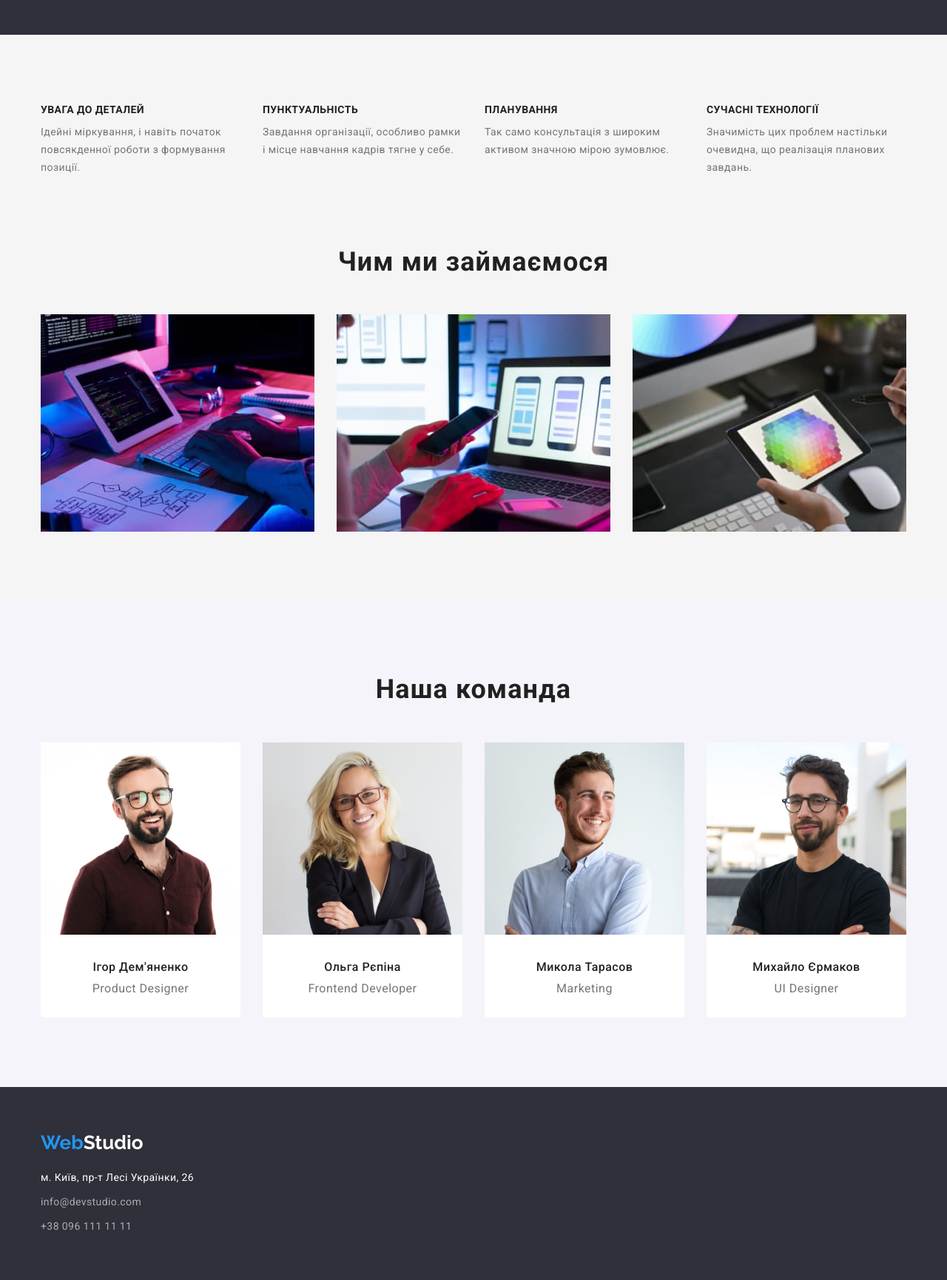
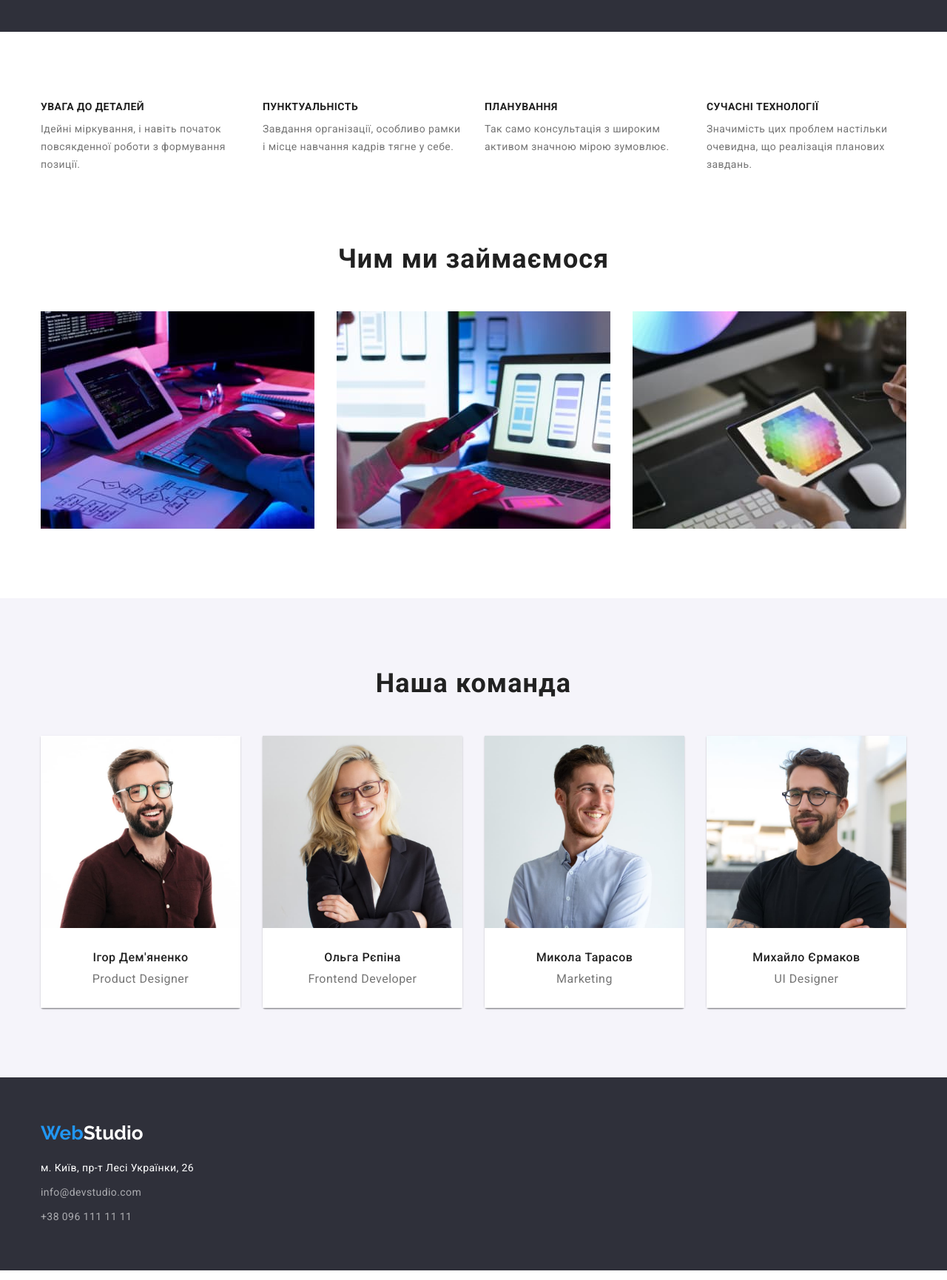
Before and after one commit to sereda6363/goit-markup-hw-03, a plain HTML site: page index.html in a window 1280 px wide. Shown: the part 640-2371 px from the top of the page at 74% size. Drawn offline with nearby package versions, Linux system fonts and the light colour scheme.

Commit message:
made changes

```diff
--- a/css/styles.css
+++ b/css/styles.css
@@ -44,8 +44,15 @@ ol {
   list-style: none;
 }
 
+img {
+  max-width: 100%;
+  height: auto;
+  display: block;
+}
+
 body {
   font-family: "Roboto", sans-serif;
+  background-color: var(--bg-color);
 }
 
 .list,
@@ -66,12 +73,12 @@ body {
 
 .header {
   background-color: var(--bg-color);
+  border-bottom: 1px solid #ececec;
 }
 
 .header-nav {
   display: flex;
   align-items: center;
-  border-bottom: 1px solid #ececec;
 }
 
 .header-logo {
@@ -168,6 +175,7 @@ body {
 .hero {
   background-color: var(--hero-bg-color);
   text-align: center;
+  padding: 200px 0px 200px 0px;
 }
 
 .hero-title {
@@ -179,7 +187,6 @@ body {
   text-transform: uppercase;
   color: var(--hero-title-color);
   padding-bottom: 30px;
-  padding-top: 200px;
 }
 
 .hero-btn {
@@ -190,15 +197,16 @@ body {
   letter-spacing: 0.06em;
   color: var(--btn-white-color);
   background: var(--aсcent-color);
+  border: transparent;
+  box-shadow: 0px 4px 4px rgba(0, 0, 0, 0.15);
   border-radius: 4px;
   padding: 10px 32px;
   margin: 0px auto;
   display: inline-block;
-  margin-bottom: 200px;
 }
 
 .excellence {
-  background-color: #f5f5f5;
+  padding: 94px 0px 94px 0px;
 }
 
 .visually-hidden {
@@ -217,12 +225,10 @@ body {
 .hero-item {
   display: flex;
   align-items: flex-start;
-  padding-top: 94px;
-  padding-bottom: 94px;
 }
 
-.hero-item-list {
-  margin-right: 30px;
+.hero-item .hero-item-list + .hero-item-list {
+  margin-left: 30px;
 }
 
 .hero-text-title {
@@ -244,9 +250,11 @@ body {
 }
 
 /* -----------------Work examples -----------*/
+
 .hero-example {
-  background-color: #f5f5f5;
+  padding-bottom: 94px;
 }
+
 .hero-example-title {
   font-weight: 700;
   font-size: 36px;
@@ -254,16 +262,16 @@ body {
   text-align: center;
   letter-spacing: 0.03em;
   color: var(--title-text-color);
-  margin-bottom: 50px;
+  padding-bottom: 50px;
 }
 
-.hero-example-item {
-  margin-right: 30px;
-  padding-bottom: 94px;
+.hero-example-list .hero-example-item + .hero-example-item {
+  margin-left: 30px;
 }
 
 .hero-team {
   background: var(--hero-team-bg-color);
+  padding: 94px 0px 94px 0px;
 }
 
 .hero-team-title {
@@ -273,18 +281,22 @@ body {
   text-align: center;
   letter-spacing: 0.03em;
   color: var(--title-text-color);
-  margin-bottom: 50px;
-  padding-top: 94px;
+  padding-bottom: 50px;
 }
 
-.hero-team-list {
-  padding-bottom: 94px;
+.hero-team-list .hero-team-item + .hero-team-item {
+  margin-left: 30px;
 }
 
 .hero-team-item {
-  background-color: var(--bg-color);
+  box-shadow: 0px 1px 3px rgba(0, 0, 0, 0.12), 0px 1px 1px rgba(0, 0, 0, 0.14),
+    0px 2px 1px rgba(0, 0, 0, 0.2);
   border-radius: 0px 0px 4px 4px;
-  margin-right: 30px;
+}
+
+.hero-team-div {
+  padding: 30px 0px 30px 0px;
+  background: var(--btn-white-color);
 }
 
 .hero-team-person {
@@ -294,8 +306,7 @@ body {
   text-align: center;
   letter-spacing: 0.03em;
   color: var(--title-text-color);
-  padding-top: 30px;
-  padding-bottom: 10px;
+  margin-bottom: 10px;
 }
 
 .hero-team-text {
@@ -304,13 +315,13 @@ body {
   text-align: center;
   letter-spacing: 0.03em;
   color: var(--paragraph-text-color);
-  padding-bottom: 30px;
 }
 
 /* ----------------FOOTER--------------- */
 
 .footer {
   background: var(--footer-bg-color);
+  padding: 60px 0px 60px 0px;
 }
 
 .footer-logo {
@@ -319,9 +330,8 @@ body {
   font-weight: 700;
   font-size: 26px;
   line-height: 1.19;
-  margin-top: 60px;
-  padding-bottom: 20px;
   display: inline-flex;
+  margin-bottom: 20px;
 }
 
 .footer-contacts {
@@ -350,11 +360,11 @@ body {
 .contacts-margin-zero {
   margin: 0px;
 }
-.footer-contacts-list {
-  padding-bottom: 60px;
-}
 
 /* ----------------PORTFOLIO--------------- */
+.portfolio {
+  padding: 94px 0px 94px 0px;
+}
 
 .filter-btn {
   font-family: inherit;
@@ -374,8 +384,7 @@ body {
 .filter-list-btm {
   display: flex;
   justify-content: center;
-  padding-top: 94px;
-  padding-bottom: 50px;
+  margin-bottom: 50px;
 }
 
 .filter-list-btm .filter-item + .filter-item {
@@ -399,25 +408,19 @@ body {
   line-height: 2;
   letter-spacing: 0.06em;
   color: var(--title-text-color);
-  margin: 20px 24px 4px 24px;
+  margin-bottom: 4px;
 }
 
 .portfolio-list {
   display: flex;
   flex-wrap: wrap;
-  padding-bottom: 94px;
 }
 
 .portfolio-examples {
   width: calc((100% - 60px) / 3);
   margin-right: 30px;
   margin-bottom: 30px;
-  border: 1px solid #eeeeee;
 }
-
-/* .portfolio-link {
-  display: block;
-} */
 
 .portfolio-examples:nth-child(3n) {
   margin-right: 0px;
@@ -427,10 +430,13 @@ body {
   margin-bottom: 0px;
 }
 
+.div-title {
+  padding: 20px 24px;
+}
+
 .portfolio-text {
   font-size: 16px;
   line-height: 1.88;
   letter-spacing: 0.03em;
   color: var(--paragraph-text-color);
-  margin: 0px 24px 20px 24px;
 }
--- a/index.html
+++ b/index.html
@@ -140,8 +140,10 @@
                   width="270"
                 />
               </a>
+              <div class="hero-team-div">
                 <h3 class="hero-team-person">Ігор Дем'яненко</h3>
                 <p class="hero-team-text" lang="en">Product Designer</p>
+              </div>
             </li>
             <li class="hero-team-item">
               <a class="hero-team-link" href="">
@@ -151,8 +153,10 @@
                   width="270"
                 />
               </a>
+              <div class="hero-team-div">
                 <h3 class="hero-team-person">Ольга Рєпіна</h3>
                 <p class="hero-team-text" lang="en">Frontend Developer</p>
+              </div>
             </li>
             <li class="hero-team-item">
               <a class="hero-team-link" href="">
@@ -162,8 +166,10 @@
                   width="270"
                 />
               </a>
+              <div class="hero-team-div">
                 <h3 class="hero-team-person">Микола Тарасов</h3>
                 <p class="hero-team-text" lang="en">Marketing</p>
+              </div>
             </li>
             <li class="hero-team-item">
               <a class="hero-team-link" href="">
```
Also changed, not shown: portfolio.html (+23 -5 lines). Lines whose indentation alone changed are shown as unchanged.
